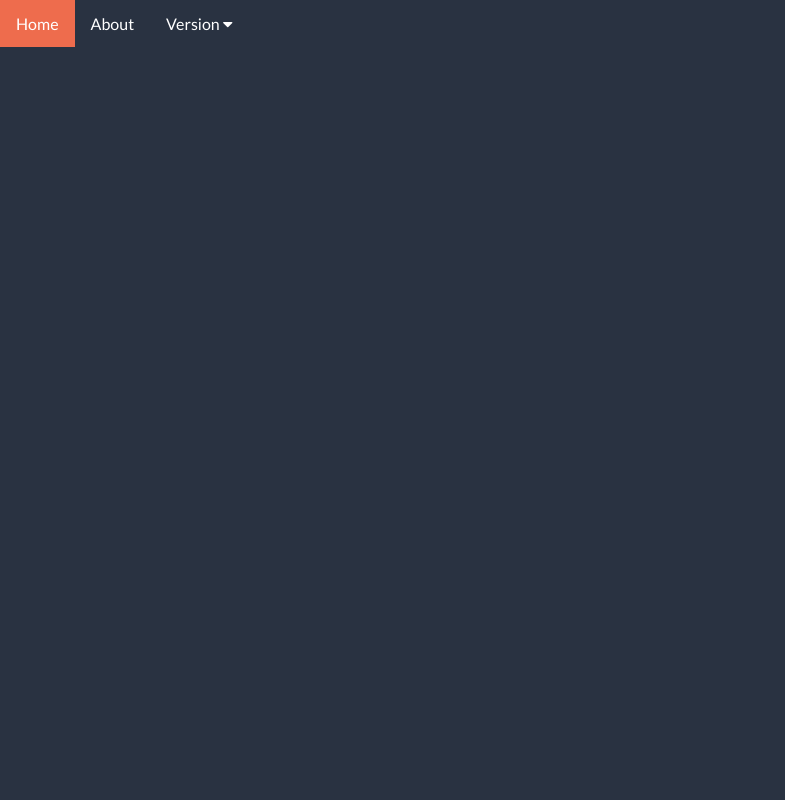
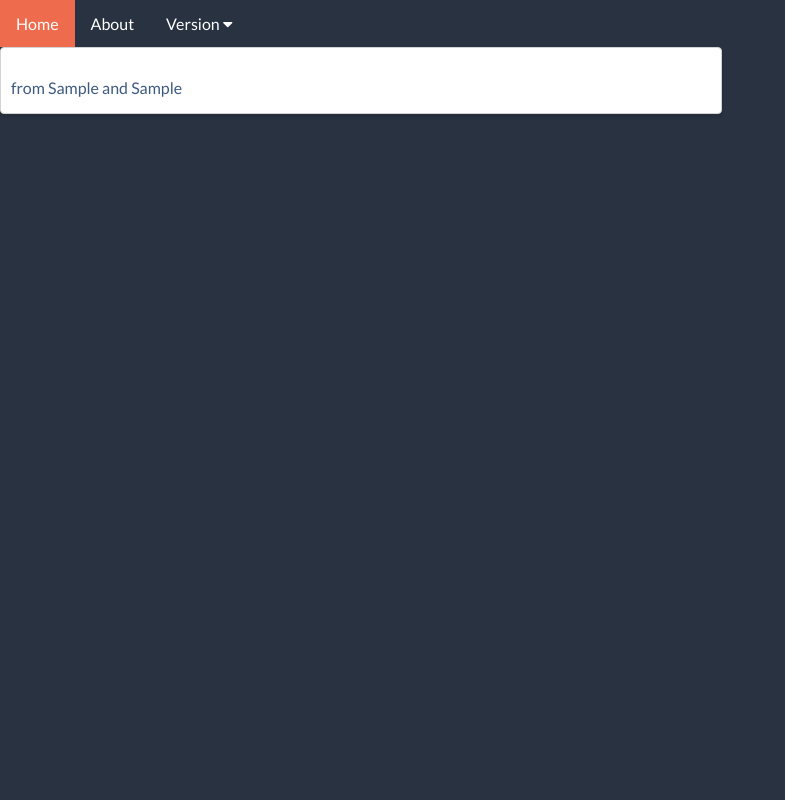
Before and after one commit to savionsample/CSSIFinalProject, a Python web app: template templates/profile.html in a window 1280 px wide. Shown: the whole page, without its empty margins (0-785 px from the left). Run offline with Jinja, Linux system fonts and the light colour scheme; the template is opened without the code that fills it: most values are stand-ins (such as "Sample title", 1, 10 or a date in 2020); some libraries are stand-ins or nearby versions.

Commit message:
css added on profle

```diff
--- a/CSS/profile.css
+++ b/CSS/profile.css
@@ -9,7 +9,6 @@ body, html {
   padding: 0;
   height: 100%;
   width: 100%;
-  overflow: hidden;
 }
 
 body {
@@ -18,10 +17,20 @@ body {
 
 h1 {
   font-family: 'Lobster';
-  font-size: 120px;
+  font-size: 80px;
   padding-bottom: 0px;
   color: #98C1D9;
   margin-bottom: 40px;
+}
+
+p {
+  color: #3D5A80;
+}
+
+a {
+  color: #3D5A80;
+  text-decoration: none;
+  font-family: 'Lato', sans-serif;
 }
 
 select {
@@ -194,6 +203,17 @@ ul {
 }
 
 
+.box {
+  background-color: white;
+  width: 700px;
+  height: 30px;
+  margin-bottom: 10px;
+  padding: 30px 10px 5px 10px;
+  border-radius: 4px;
+  border: 1px solid #d3d3d3;
+  box-shadow: 0px 3px 2px 1px rgba(0, 0, 0, 0.07);
+}
+
 
 
 
--- a/templates/profile.html
+++ b/templates/profile.html
@@ -28,11 +28,11 @@
       </div>
     </div>
 
-<br><br><br><br><br><br><br><br><br><br><br><br>
+    <br><br><br><br><br>
+
     <center>
       <h1 class="icon"> Hello, {{ current_user.email() }}!</h1>
       <p>Recent Searches:</p>
-    <!-- <a style='float:right;'href="{{ logout_url }}"> Log Out</a></h1> -->
       {% else %}
         <div class="navbar fill">
           <ul>
@@ -51,14 +51,27 @@
         </div>
       {% endif %}
 
-      <center>
+
 
 
     {% for query in queries %}
+    <div class="box">
     <a href='/results?search_term={{query.search_term}}&source1={{query.source1}}&source2={{query.source2}}'>
-    <p> {{query.search_term}} </p>
+{{query.search_term}} from {{query.source1}} and {{query.source2}}
     </a>
+          </div>
     {% endfor %}
+
+
+
+
+
+
+
+
+
+
+
 
   <!-- <div>
       Welcome, {{ current_user.email() }}!
```
Lines whose indentation alone changed are shown as unchanged.
